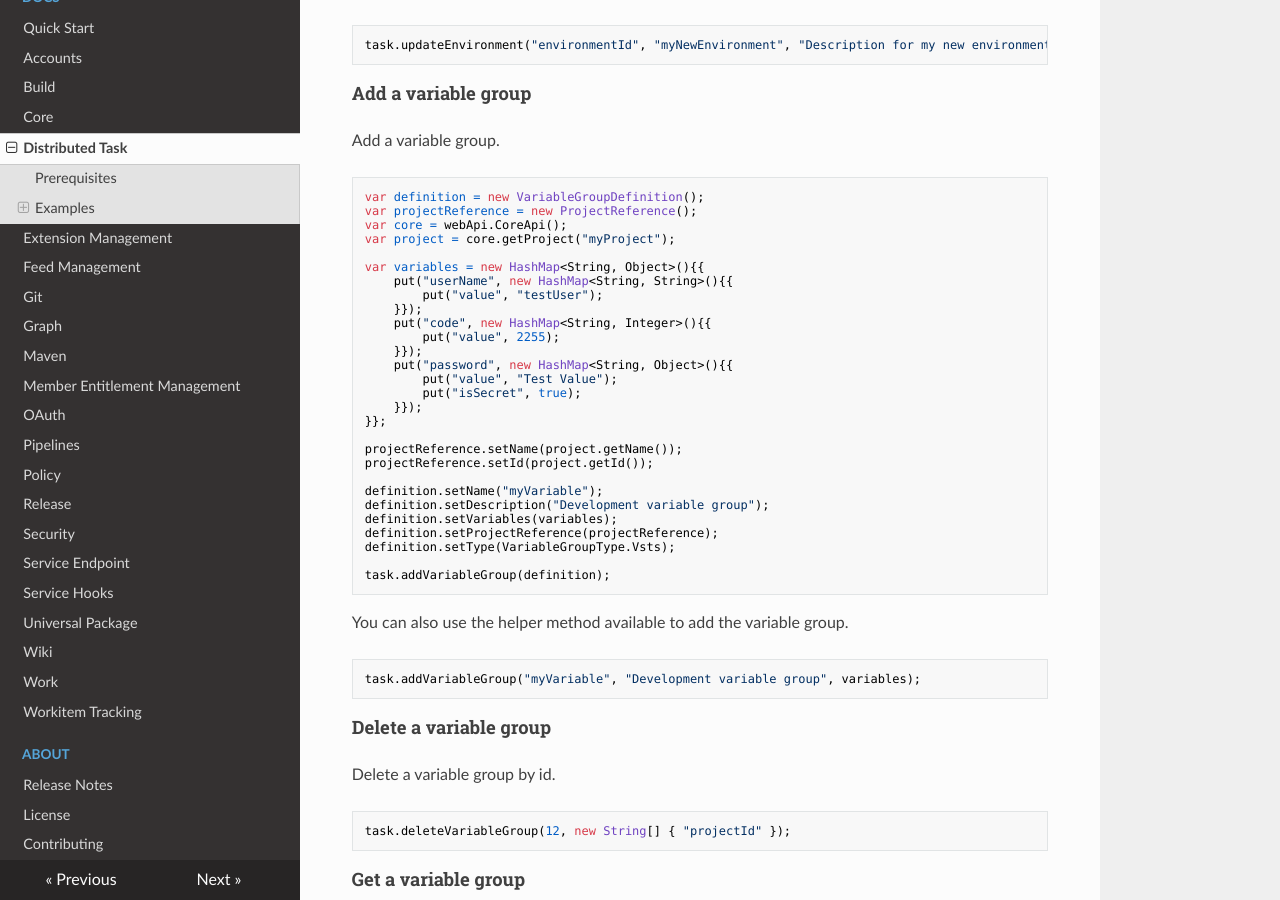
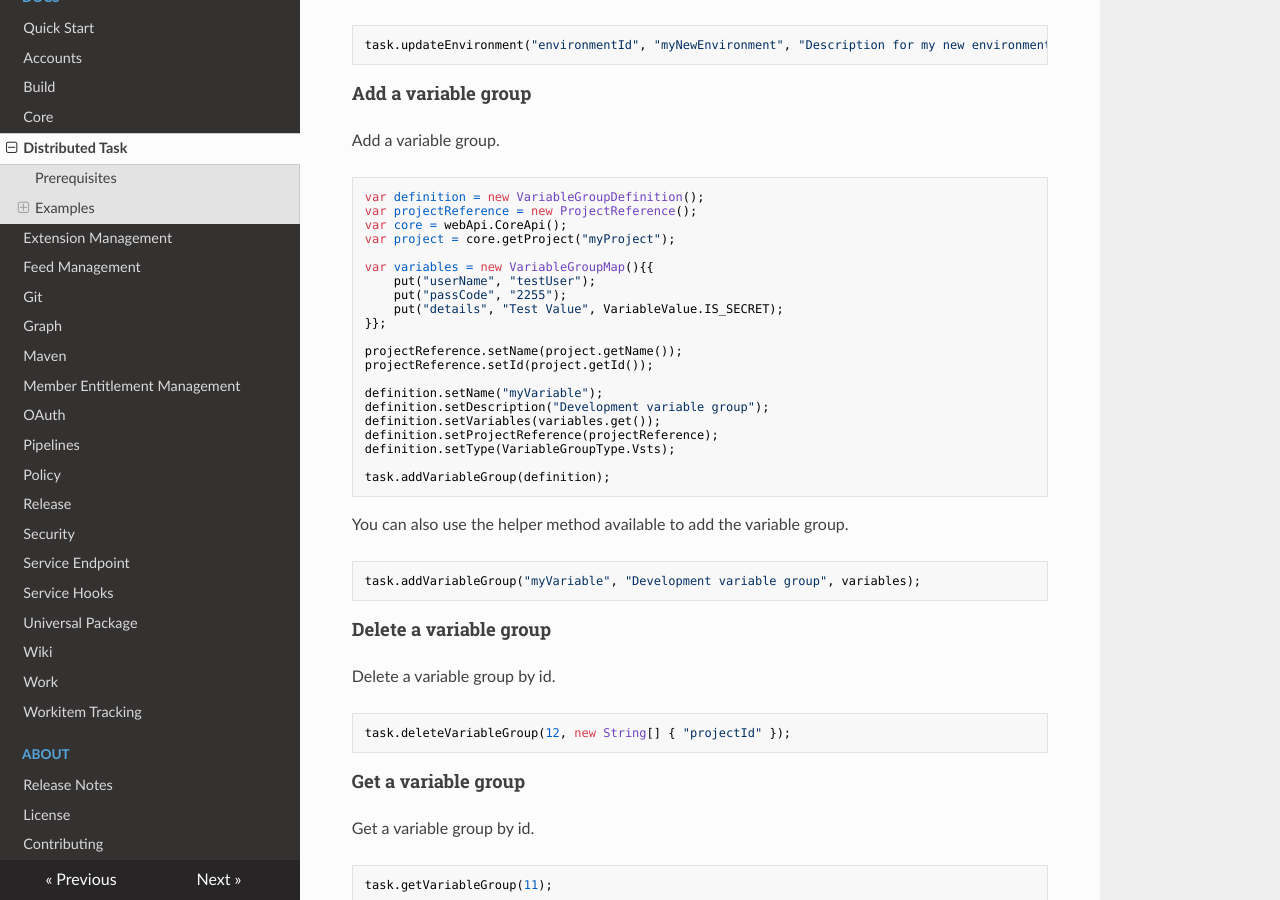
Before and after one commit to hkarthik7/azure-devops-java-sdk-docs, an MkDocs documentation site: the page built from docs/docs/distributed-task.md, in a window 1280 px wide and 900 px high, scrolled down 2905 px. Built offline with MkDocs 1.6.1, drawn with Linux system fonts in a browser that asks for light colours; nearby versions of some CDN libraries.

Commit message:
Updated example for DistributedTaskApi

```diff
--- a/docs/docs/distributed-task.md
+++ b/docs/docs/distributed-task.md
@@ -152,17 +152,10 @@ var projectReference = new ProjectReference();
 var core = webApi.CoreApi();
 var project = core.getProject("myProject");
 
-var variables = new HashMap<String, Object>(){{
-    put("userName", new HashMap<String, String>(){{
-        put("value", "testUser");
-    }});
-    put("code", new HashMap<String, Integer>(){{
-        put("value", 2255);
-    }});
-    put("password", new HashMap<String, Object>(){{
-        put("value", "Test Value");
-        put("isSecret", true);
-    }});
+var variables = new VariableGroupMap(){{
+    put("userName", "testUser");
+    put("passCode", "2255");
+    put("details", "Test Value", VariableValue.IS_SECRET);
 }};
 
 projectReference.setName(project.getName());
@@ -170,7 +163,7 @@ projectReference.setId(project.getId());
 
 definition.setName("myVariable");
 definition.setDescription("Development variable group");
-definition.setVariables(variables);
+definition.setVariables(variables.get());
 definition.setProjectReference(projectReference);
 definition.setType(VariableGroupType.Vsts);
 
```
